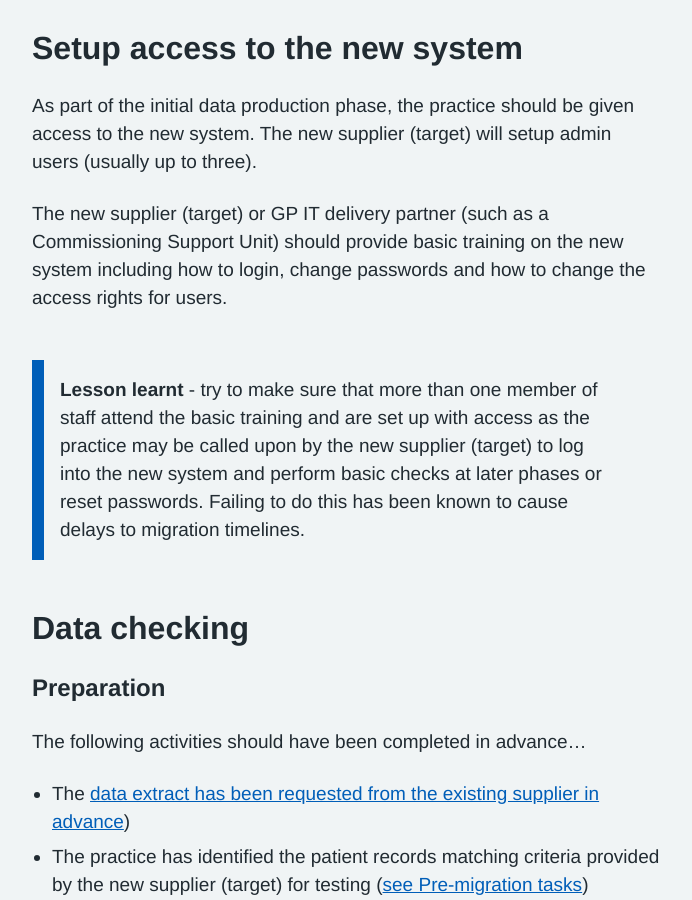
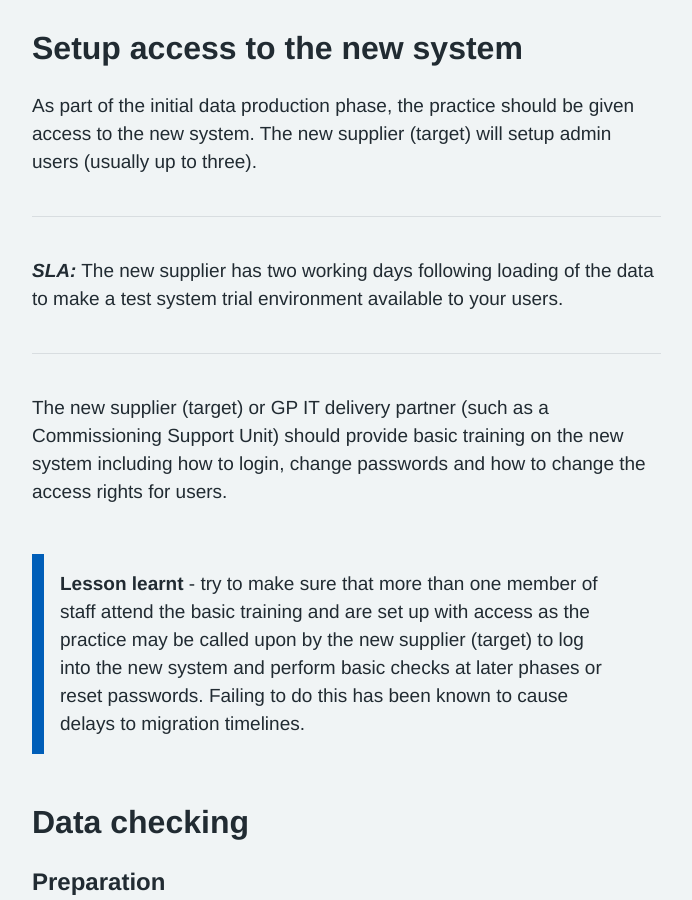
Before and after one commit to nhsconnect/prm-practice-migration, a Jekyll site: the page built from guide/04-initial-data-production.md, in a window 1280 px wide and 900 px high, scrolled down 1177 px. Shown: the whole window, without its empty margins (128-820 px from the left). Built offline with Jekyll 4.4.1, drawn with Linux system fonts in a browser that asks for light colours; some web fonts are replaced.

Commit message:
Added SLA from Step 9

```diff
--- a/guide/04-initial-data-production.md
+++ b/guide/04-initial-data-production.md
@@ -27,6 +27,11 @@ The initial data production activity enables [data checking](#data-checking) to
 ## Setup access to the new system
 
 As part of the initial data production phase, the practice should be given access to the new system. The new supplier (target) will setup admin users (usually up to three).
+
+* * *
+**_SLA:_**  The new supplier has two working days following loading of the data to make a test system trial environment available to your users.
+* * *
+<!-- [UPLIFT] added reference to the Step 9 SLA from Ancillary Document p. 14 -->
 
 The new supplier (target) or GP IT delivery partner (such as a Commissioning Support Unit) should provide basic training on the new system including how to login, change passwords and how to change the access rights for users.
 
```
